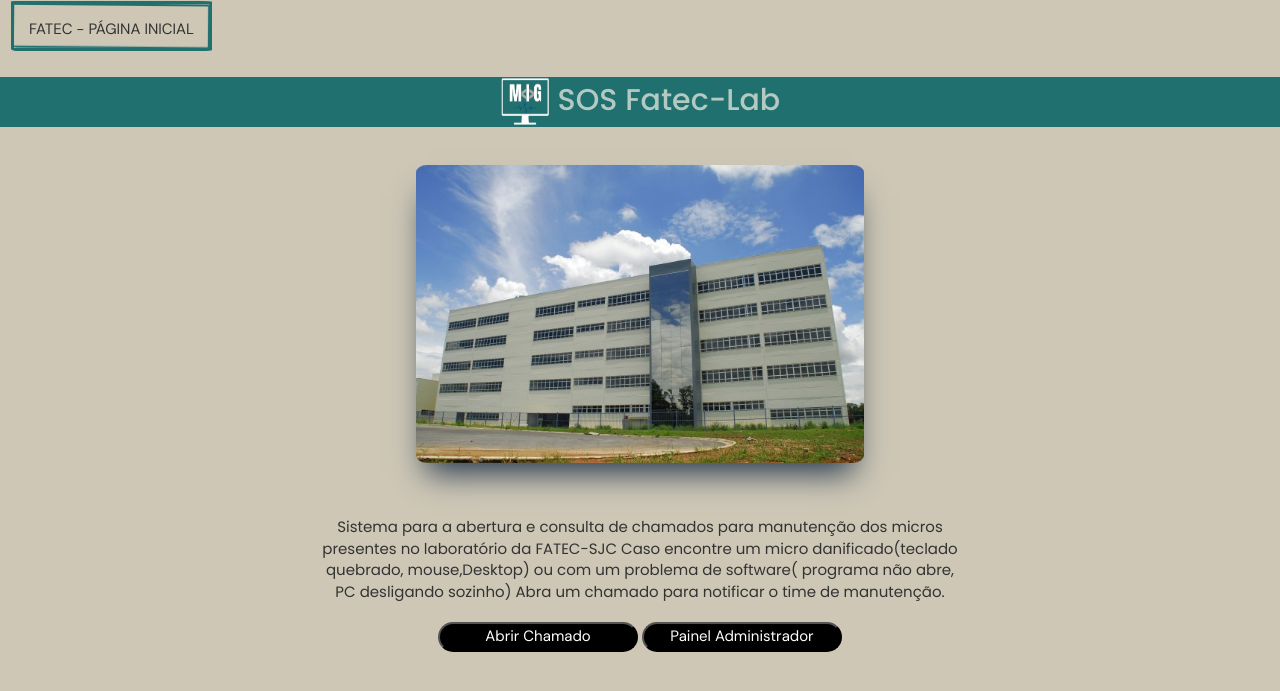
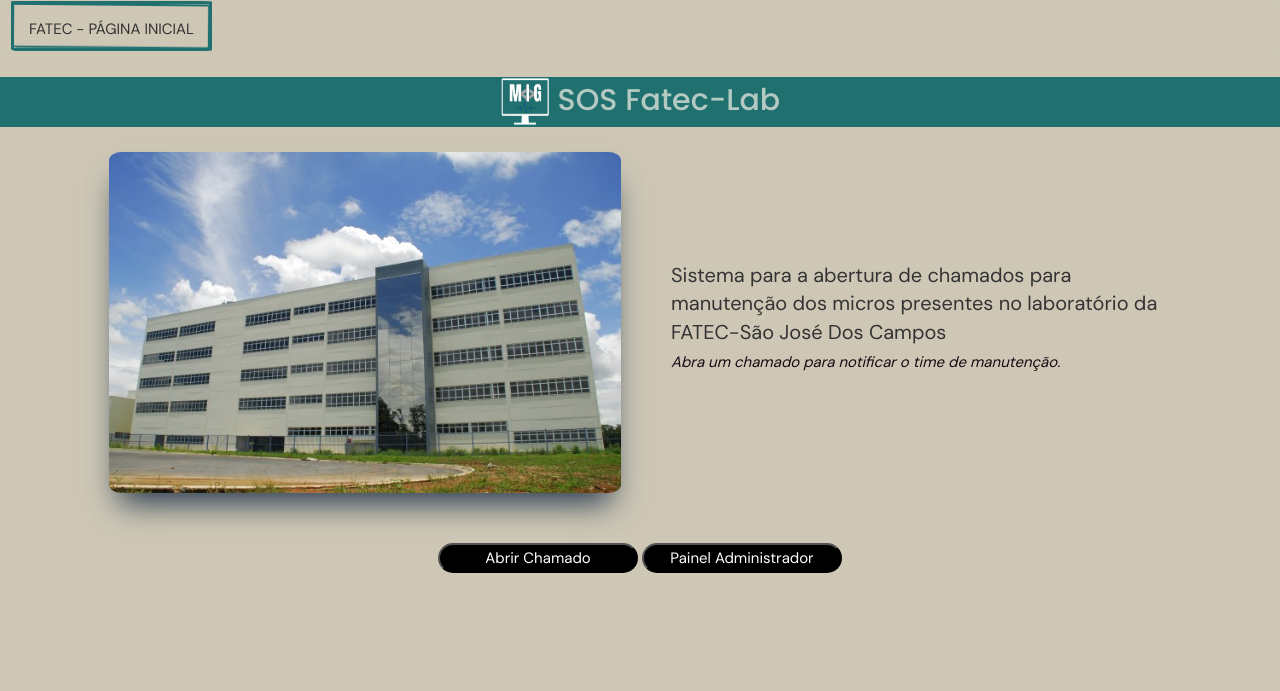
Before and after one commit to GabbsSantana/Fatec, a Flask app: page / in a window 1280 px wide. Shown: the top 691 px of the page. Run offline with Flask 2, Linux system fonts and the light colour scheme; some libraries are stand-ins or nearby versions.

Commit message:
Pagina home estilizada

```diff
--- a/static/style.css
+++ b/static/style.css
@@ -34,12 +34,11 @@ p,a{
   color: var(--base-color-text);
 }
 
+
 header img#logo {
  width: 10%;
  height: 10%;
- top: 15px;
- left: 15px;
- position: absolute;
+
 }
 
 h1 {
@@ -83,19 +82,31 @@ h1 {
   color: #b3c9c1;
 }
 
-section#capa {
-  text-align: center;
-  width: 50%;
-  margin: 20px auto;
+#capa{
+  display: flex;
+  justify-items: center;
+  align-items: center;
+  justify-content: center;
+  width: 100vw;
+  gap: 50px;
+  margin-bottom: 50px;
 }
-section#capa p {
-  margin-top: 40px;
+#capa p{
+  width: 500px;
+  font-family: var(--body-font);
+  font-size: 2rem;
+}
+#capa span{
+  font-size: 1.5rem;
+  background-color: transparent;
+  color: #190a12;
+  font-style: italic;
 }
 
+
 section#capa img {
-  width: 35vw;
+  width: 40vw;
   border-radius: 2.5%;
-  margin: 2%;
   box-shadow: rgb(38, 57, 77) 0px 20px 30px -10px;
 
 }
--- a/templates/home.html
+++ b/templates/home.html
@@ -1,18 +1,16 @@
 {% extends "style.html" %} {% block head %} {{ super() }}
 
 <section id="capa">
-
   <img
     src="{{url_for('static', filename='552dcb3970de9591ee05_940x400_0_0_1_1.jpg')}}"
     alt=""
   />
 
   <p>
-    Sistema para a abertura e consulta de chamados para manutenção dos micros
-    presentes no laboratório da FATEC-SJC Caso encontre um micro
-    danificado(teclado quebrado, mouse,Desktop) ou com um problema de software(
-    programa não abre, PC desligando sozinho) Abra um chamado para notificar o
-    time de manutenção.
+    Sistema para a abertura de chamados para manutenção dos micros presentes no
+    laboratório da FATEC-São José Dos Campos <br />
+
+    <span> Abra um chamado para notificar o time de manutenção. </span>
   </p>
 </section>
 
```
